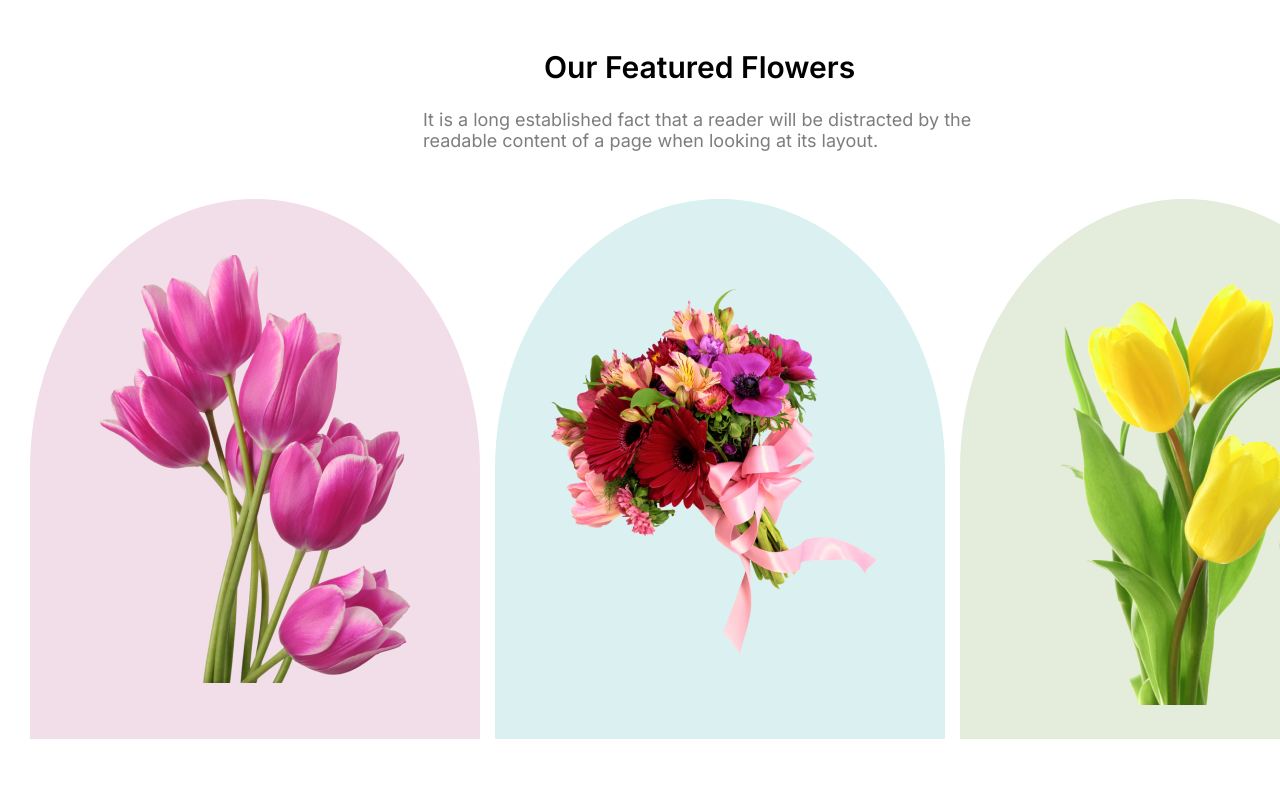
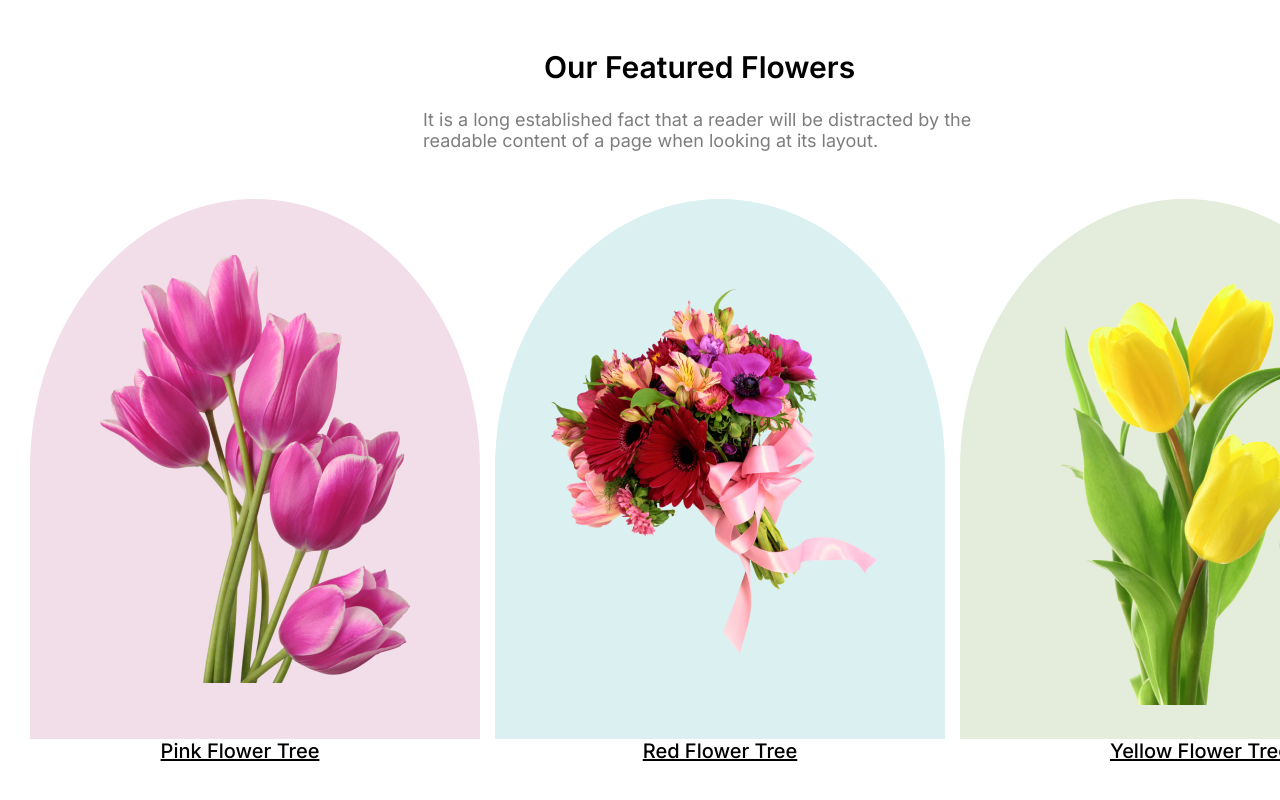
Before and after one commit to jyoti-prokash/flower-shop-design, a plain HTML site: page index.html in a window 1280 px wide. Shown: the part 801-1601 px from the top of the page. Drawn offline with Linux system fonts and the light colour scheme.

Commit message:
added some text

```diff
--- a/index.html
+++ b/index.html
@@ -33,6 +33,14 @@
                 <div id="second" class="flower-2"><img src="Flower Asset/pngwing 5.png" alt=""></div>
                 <div id="third" class="flower-3"><img src="Flower Asset/pngwing 7.png" alt=""></div>
             </div>
+            <div class="feature-tree">
+                <a class="anchor-t" href="">Pink Flower Tree</a>
+                <a class="anchor-t" href="">Red Flower Tree</a>
+                <a class="anchor-t" href="">Yellow Flower Tree</a>
+            </div>
+        </section>
+
+        <section>
 
         </section>
     </main>
--- a/styles/style.css
+++ b/styles/style.css
@@ -115,3 +115,19 @@ background-color: #daf0f1;
 #third{
     background-color: #e4ecdc;
 }
+.feature-tree{
+    width: 1440px;
+    height: 24px;
+    display: flex;
+    text-align: center;
+    justify-content:space-around;
+}
+.anchor-t{
+width: 181px;
+height: 35px;
+color: black;
+font-size: 20px;
+font-weight: 500;
+
+
+}
```
